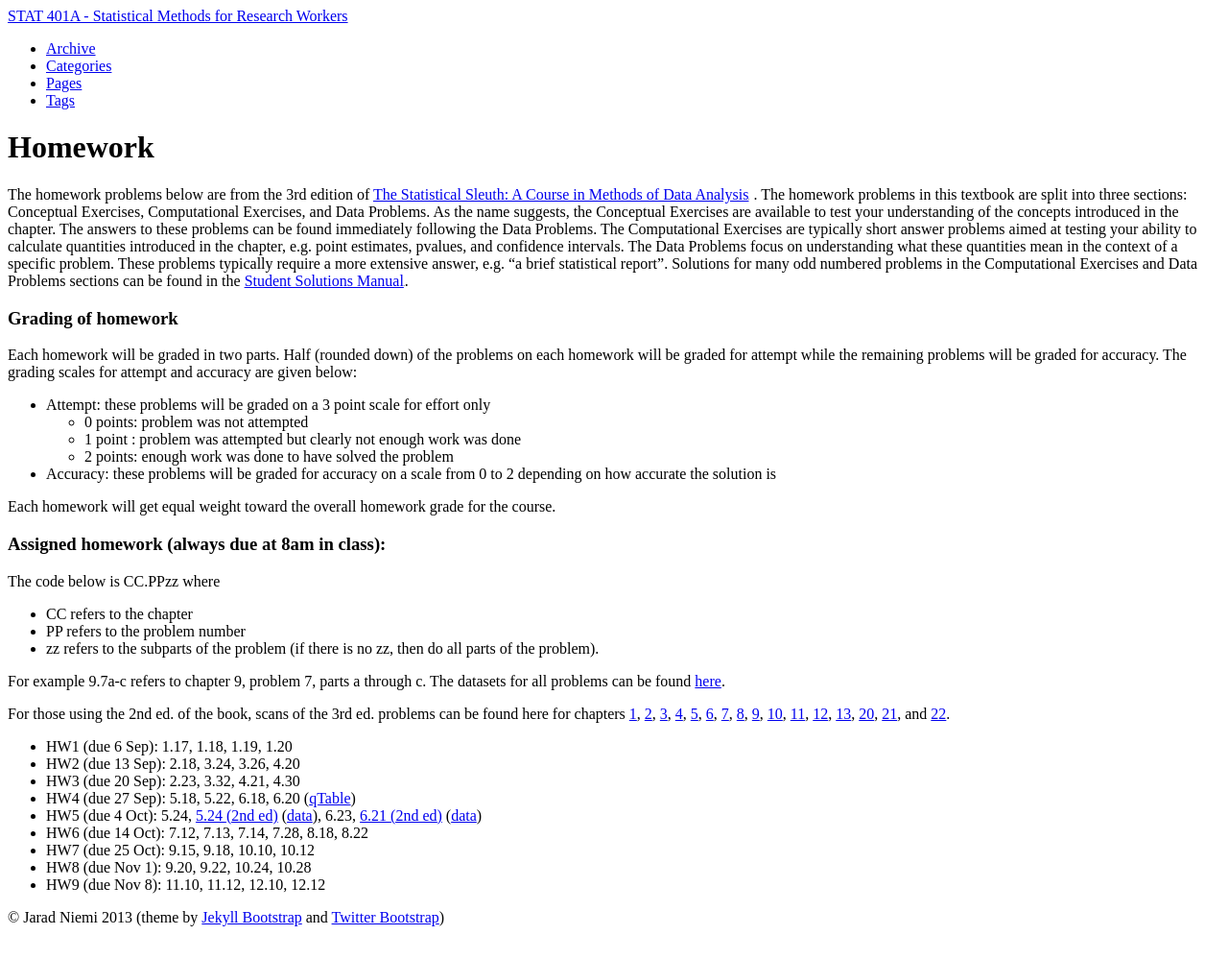
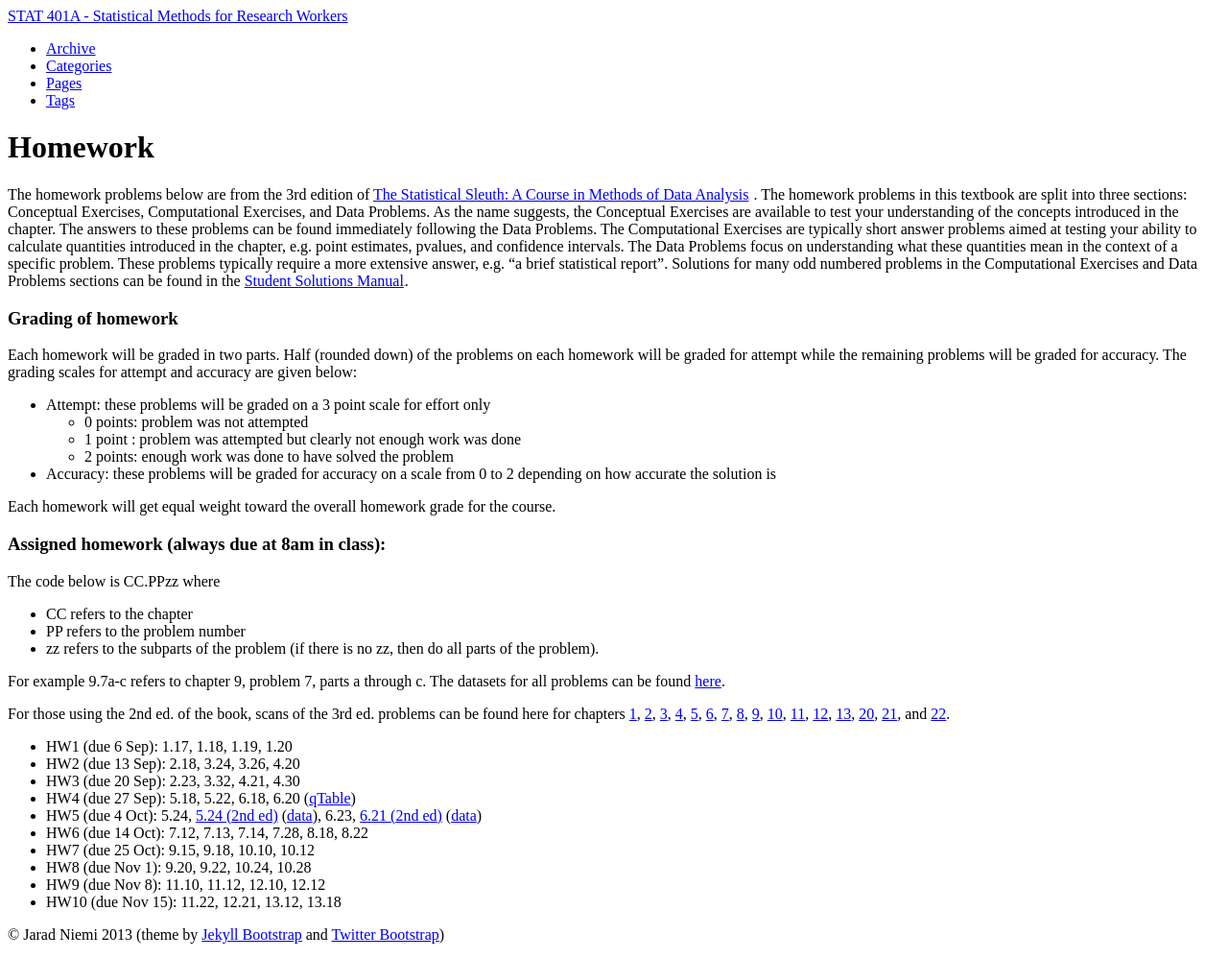
Before and after one commit to jarad/stat401A, a Jekyll site: the page built from homework.md, in a window 1280 px wide. Shown: the whole page at 96% size. Built offline with Jekyll 4.4.1, drawn with Linux system fonts in a browser that asks for light colours.

Commit message:
added hw10

```diff
--- a/homework.md
+++ b/homework.md
@@ -64,6 +64,7 @@ For those using the 2nd ed. of the book, scans of the 3rd ed. problems can be fo
 - HW7 (due 25 Oct): 9.15, 9.18, 10.10, 10.12
 - HW8 (due Nov 1): 9.20, 9.22, 10.24, 10.28
 - HW9 (due Nov 8): 11.10, 11.12, 12.10, 12.12
+- HW10 (due Nov 15): 11.22, 12.21, 13.12, 13.18
 
 
 <!---
```
